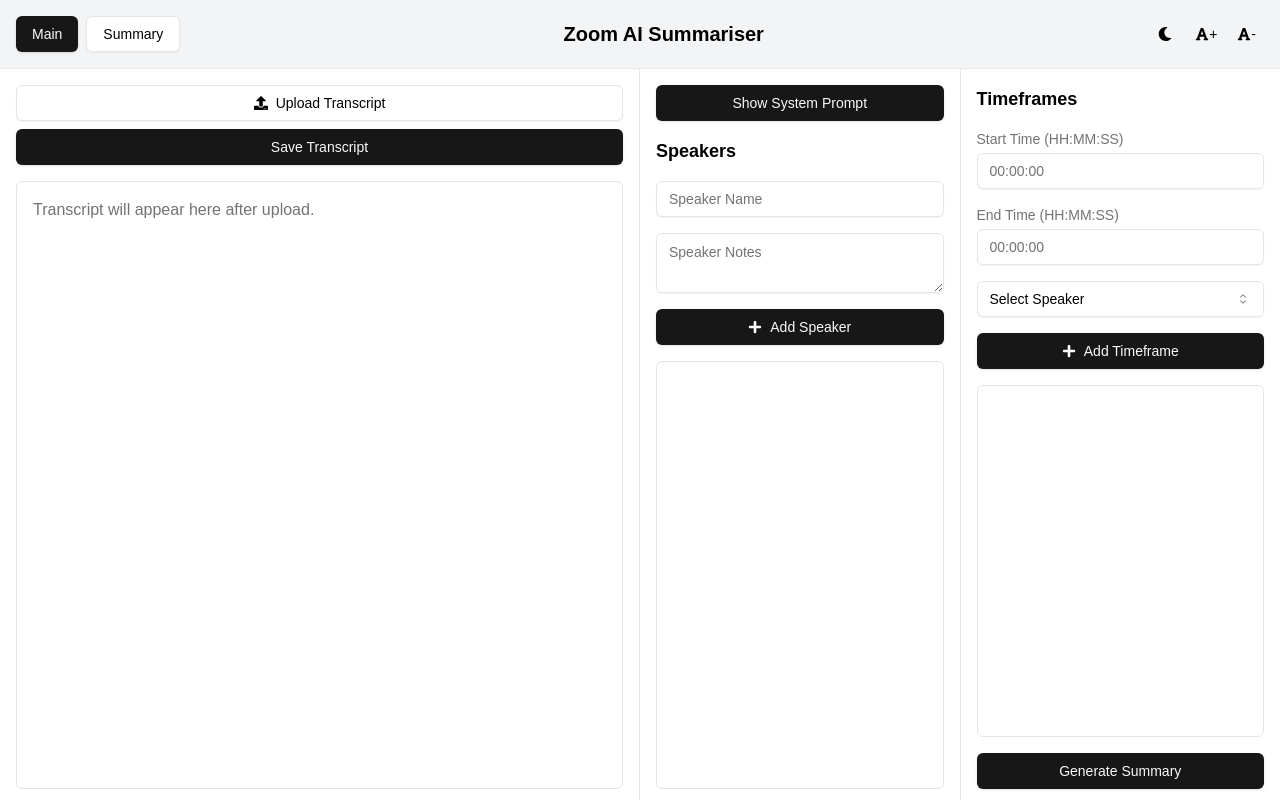
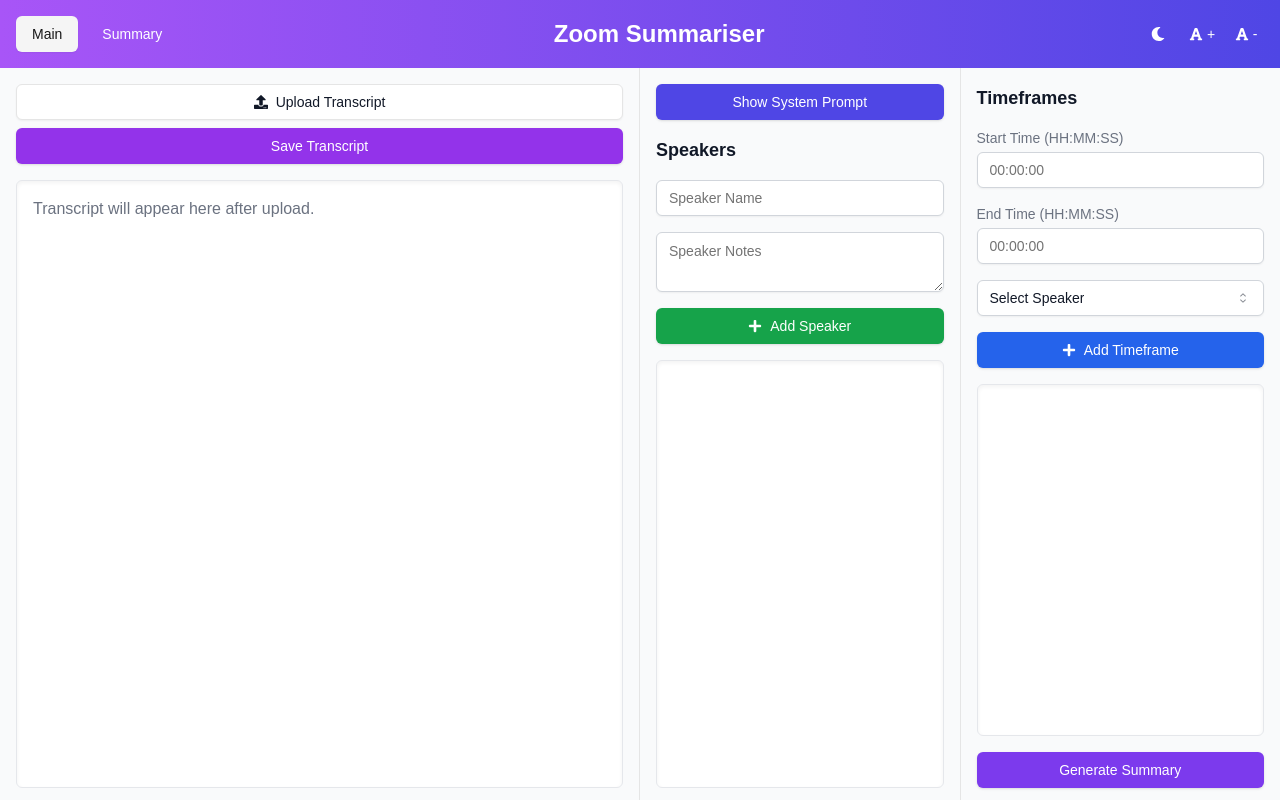
Before and after one commit to Phat0101/Zoom_summariser, a Next.js app: page / in a window 1280 px wide. Built offline with nearby package versions, Linux system fonts and the light colour scheme.

Commit message:
some color change

```diff
--- a/package.json
+++ b/package.json
@@ -17,6 +17,7 @@
     "ai": "^3.4.7",
     "class-variance-authority": "^0.7.0",
     "clsx": "^2.1.1",
+    "framer-motion": "^11.11.10",
     "lucide-react": "^0.446.0",
     "next": "14.2.13",
     "react": "^18",
--- a/src/components/NavBar.tsx
+++ b/src/components/NavBar.tsx
@@ -1,5 +1,7 @@
+import React from 'react'
 import { Button } from "@/components/ui/button"
 import { FaMoon, FaSun, FaFont } from "react-icons/fa"
+import { motion } from "framer-motion"
 
 interface NavBarProps {
   currentPage: "main" | "summary";
@@ -17,29 +19,40 @@
   changeFontSize,
 }: NavBarProps) {
   return (
-    <nav className="flex justify-between items-center p-4 bg-gray-100 dark:bg-black text-black dark:text-white border-b-[1px]">
-      <div>
-        <Button onClick={() => setCurrentPage("main")} variant={currentPage === "main" ? "default" : "outline"} className="mr-2">
+    <motion.nav
+      className="flex justify-between items-center p-4 bg-gradient-to-r from-purple-500 to-indigo-600 text-white"
+      initial={{ opacity: 0, y: -50 }}
+      animate={{ opacity: 1, y: 0 }}
+      transition={{ duration: 0.5 }}
+    >
+      <div className="flex space-x-2">
+        <Button
+          onClick={() => setCurrentPage("main")}
+          variant={currentPage === "main" ? "secondary" : "ghost"}
+          className="dark:text-white hover:text-purple-400"
+        >
           Main
         </Button>
-        <Button onClick={() => setCurrentPage("summary")} variant={currentPage === "summary" ? "default" : "outline"}>
+        <Button
+          onClick={() => setCurrentPage("summary")}
+          variant={currentPage === "summary" ? "secondary" : "ghost"}
+          className="dark:text-white hover:text-purple-400"
+        >
           Summary
         </Button>
       </div>
-      <h2 className="font-bold text-xl">
-        Zoom AI Summariser
-      </h2>
-      <div>
-        <Button onClick={toggleDarkMode} variant="ghost" size="icon" className="mr-1">
+      <h2 className="font-bold text-2xl">Zoom Summariser</h2>
+      <div className="flex space-x-2">
+        <Button onClick={toggleDarkMode} variant="ghost" size="icon" className="text-white hover:text-purple-400">
           {darkMode ? <FaSun /> : <FaMoon />}
         </Button>
-        <Button onClick={() => changeFontSize(true)} variant="ghost" className="px-2 mr-1">
-          <FaFont /> +
+        <Button onClick={() => changeFontSize(true)} variant="ghost" size='icon' className="text-white hover:text-purple-400">
+          <FaFont className="mr-1" /> +
         </Button>
-        <Button onClick={() => changeFontSize(false)} variant="ghost" className="px-2">
-          <FaFont /> -
+        <Button onClick={() => changeFontSize(false)} variant="ghost"  size='icon' className="text-white hover:text-purple-400">
+          <FaFont className="mr-1" /> -
         </Button>
       </div>
-    </nav>
+    </motion.nav>
   )
 }
--- a/src/components/transcript-summarizer.tsx
+++ b/src/components/transcript-summarizer.tsx
@@ -1,3 +1,5 @@
+'use client'
+
 import React, { useState, useEffect, useRef } from "react";
 import { useLocalStorage } from "@/hooks/useLocalStorage";
 import { Button } from "@/components/ui/button";
@@ -8,7 +10,8 @@
 import { ScrollArea } from "@/components/ui/scroll-area";
 import { FaPlus, FaUpload, FaTrash, FaSpinner } from "react-icons/fa";
 import { parseTranscript } from "@/lib/parse";
-import Result from "./Result"; // Import the new Result component
+import Result from "./Result";
+import { motion } from "framer-motion";
 
 interface Speaker {
   name: string;
@@ -17,8 +20,8 @@
 }
 
 interface Timeframe {
-  start: string;  // Format: "HH:MM:SS"
-  end: string;    // Format: "HH:MM:SS"
+  start: string;
+  end: string;
   speaker: string;
 }
 
@@ -75,7 +78,7 @@
   }
 
   const getRandomColor = () => {
-    const letters = "CDEF"; // Use only the higher range of hex values to ensure light colors
+    const letters = "CDEF";
     let color = "#";
     for (let i = 0; i < 6; i++) {
       color += letters[Math.floor(Math.random() * letters.length)];
@@ -102,13 +105,13 @@
 
   const addSpeaker = () => {
     if (newSpeaker.name) {
-      setSpeakers([...speakers, { ...newSpeaker, color: getRandomColor() }]);
+      setSpeakers(prevSpeakers => [...(prevSpeakers || []), { ...newSpeaker, color: getRandomColor() }]);
       setNewSpeaker({ name: "", notes: "", color: "" });
     }
   };
 
   const deleteSpeaker = (index: number) => {
-    setSpeakers(speakers.filter((_, i) => i !== index));
+    setSpeakers(prevSpeakers => (prevSpeakers || []).filter((_, i) => i !== index));
   };
 
   const validateTimeFormat = (time: string): boolean => {
@@ -117,18 +120,14 @@
   };
 
   const handleTimeChange = (value: string, field: 'start' | 'end') => {
-    // Allow empty value for deletion
     if (!value) {
       setNewTimeframe(prev => ({ ...prev, [field]: "" }));
       return;
     }
 
-    // Remove any non-digit characters
     const digits = value.replace(/\D/g, '');
 
-    // Don't pad with zeros if user is still typing or deleting
     if (digits.length < 6) {
-      // Format partially typed time
       let formattedTime = digits;
       if (digits.length > 2) {
         formattedTime = digits.substring(0, 2) + ':' + digits.substring(2);
@@ -140,13 +139,11 @@
       return;
     }
 
-    // Format complete time
     const hours = digits.substring(0, 2);
     const minutes = digits.substring(2, 4);
     const seconds = digits.substring(4, 6);
     const formattedTime = `${hours}:${minutes}:${seconds}`;
 
-    // Only update if it's a valid time
     if (validateTimeFormat(formattedTime)) {
       setNewTimeframe(prev => ({ ...prev, [field]: formattedTime }));
     }
@@ -159,31 +156,29 @@
         validateTimeFormat(newTimeframe.start) &&
         validateTimeFormat(newTimeframe.end) &&
         newTimeframe.start <= newTimeframe.end) {
-      setTimeframes([...timeframes, newTimeframe]);
+      setTimeframes(prevTimeframes => [...(prevTimeframes || []), newTimeframe]);
       setNewTimeframe({ start: "", end: "", speaker: "" });
     } else {
-      // You might want to add error handling here
       alert("Please enter valid time format (HH:MM:SS)");
     }
   };
 
   const deleteTimeframe = (index: number) => {
-    setTimeframes(timeframes.filter((_, i) => i !== index));
+    setTimeframes(prevTimeframes => (prevTimeframes || []).filter((_, i) => i !== index));
   };
 
   const generateSummary = async () => {
-    if (speakers.length === 0 || transcript.length === 0) return;
+    if (!speakers || speakers.length === 0 || !transcript || transcript.length === 0) return;
 
     setIsLoading(true);
 
     const speakerTranscripts = speakers.map(speaker => {
-      const speakerTimeframes = timeframes.filter(timeframe => timeframe.speaker === speaker.name);
+      const speakerTimeframes = (timeframes || []).filter(timeframe => timeframe.speaker === speaker.name);
       const speakerTranscriptSegments = speakerTimeframes.map(timeframe => {
         return transcript.filter(line => {
           const timestampMatch = line.match(/(\d{2}:\d{2}:\d{2})/);
           if (timestampMatch) {
             const timestamp = timestampMatch[0];
-            // Include exact start and end times
             return timestamp >= timeframe.start && timestamp <= timeframe.end;
           }
           return false;
@@ -212,12 +207,14 @@
       setCurrentPage("summary");
     } catch (error) {
       console.error('Error generating summary:', error);
+      alert('Failed to generate summary. Please try again.');
     } finally {
       setIsLoading(false);
     }
   };
 
   const downloadSummaries = () => {
+    if (!summaries || summaries.length === 0) return;
     const content = summaries.map((summary) => `${summary.speaker}:\n${summary.content}\n\n`).join("");
     const blob = new Blob([content], { type: "text/plain" });
     const url = URL.createObjectURL(blob);
@@ -237,16 +234,16 @@
   };
 
   const applyTimeframeColors = () => {
+    if (!transcript || transcript.length === 0) return [];
     const updatedTranscript = transcript.map((line) => {
       const timestampMatch = line.match(/\d{2}:\d{2}:\d{2}/);
       if (timestampMatch) {
         const timestamp = timestampMatch[0];
-        const matchingTimeframe = timeframes.find((timeframe) => {
-          // Use exact timestamps from timeframe
+        const matchingTimeframe = (timeframes || []).find((timeframe) => {
           return timestamp >= timeframe.start && timestamp <= timeframe.end;
         });
         if (matchingTimeframe) {
-          const speaker = speakers.find((s) => s.name === matchingTimeframe.speaker);
+          const speaker = (speakers || []).find((s) => s.name === matchingTimeframe.speaker);
           if (speaker) {
             return `<span style="background-color: ${hexToRgba(speaker.color, 0.7)}">${line}</span>`;
           }
@@ -274,11 +271,16 @@
   const coloredTranscript = applyTimeframeColors();
 
   return (
-    <div className="bg-white dark:bg-black text-black dark:text-white h-[calc(100vh-64px)]">
+      <div className={`bg-gray-50 dark:bg-gray-900 text-gray-900 dark:text-gray-100 h-[calc(100vh-64px)] transition-colors duration-300`}>
         {currentPage === "main" ? (
           <ResizablePanelGroup direction="horizontal" className="h-full">
             <ResizablePanel defaultSize={50}>
-            <div className="h-full p-4 flex flex-col">
+              <motion.div
+                className="h-full p-4 flex flex-col"
+                initial={{ opacity: 0 }}
+                animate={{ opacity: 1 }}
+                transition={{ duration: 0.5 }}
+              >
                 <div className="flex-none mb-4">
                   <Input
                     type="file"
@@ -288,23 +290,23 @@
                     id="transcript-upload"
                   />
                   <label htmlFor="transcript-upload">
-                  <Button variant="outline" className="w-full" asChild>
+                    <Button variant="outline" className="w-full bg-white dark:bg-gray-800 hover:bg-gray-100 dark:hover:bg-gray-700 transition-colors duration-200" asChild>
                       <span>
                         <FaUpload className="mr-2" />
                         Upload Transcript
                       </span>
                     </Button>
                   </label>
-                <Button onClick={saveTranscript} className="w-full mt-2">
+                  <Button onClick={saveTranscript} className="w-full mt-2 bg-purple-600 hover:bg-purple-700 text-white transition-colors duration-200">
                     Save Transcript
                   </Button>
                 </div>
                 <ScrollArea
-                className="flex-1 border border-neutral-200 rounded-md p-4 dark:border-neutral-800"
+                  className="flex-1 border border-gray-200 rounded-md p-4 dark:border-gray-700 bg-white dark:bg-gray-800 shadow-inner"
                   style={{ fontSize: `${fontSize}px` }}
                 >
                   <div ref={scrollContainerRef}>
-                  {coloredTranscript.length > 0 ? (
+                    {coloredTranscript && coloredTranscript.length > 0 ? (
                       coloredTranscript.map((line, index) => (
                         <p
                           key={index}
@@ -313,32 +315,39 @@
                               lineRefs.current[index] = el;
                             }
                           }}
-                        className="whitespace-pre-wrap"
+                          className="whitespace-pre-wrap mb-2"
                           dangerouslySetInnerHTML={{ __html: line }}
                         />
                       ))
                     ) : (
-                    <p className="text-neutral-500 dark:text-gray-400">
+                      <p className="text-gray-500 dark:text-gray-400">
                         Transcript will appear here after upload.
                       </p>
                     )}
                   </div>
                 </ScrollArea>
-            </div>
+              </motion.div>
             </ResizablePanel>
             <ResizableHandle />
             <ResizablePanel defaultSize={25}>
-            <div className="h-full p-4 flex flex-col">
+              <motion.div
+                className="h-full p-4 flex flex-col"
+                initial={{ opacity: 0, x: 50 }}
+                animate={{ opacity: 1, x: 0 }}
+                transition={{ duration: 0.5, delay: 0.2 }}
+              >
                 <div className="flex-none mb-4">
-                <Button onClick={() => setShowSystemPromptTextarea(!showSystemPromptTextarea)} className="w-full">
-                  {showSystemPromptTextarea ? "Hide System Prompt" : "Show System Prompt"}
+                  <Button onClick={() => setShowSystemPromptTextarea(!showSystemPromptTextarea)} className="w-full bg-indigo-600 hover:bg-indigo-700 text-white transition-colors duration-200">
+                    {showSystemPromptTextarea ? "Hide System Prompt" :
+
+ "Show System Prompt"}
                   </Button>
                   {showSystemPromptTextarea && (
                     <Textarea
                       placeholder="Enter system prompt here..."
                       value={systemPrompt}
                       onChange={(e: React.ChangeEvent<HTMLTextAreaElement>) => setSystemPrompt(e.target.value)}
-                  className="mt-2"
+                      className="mt-2 bg-white dark:bg-gray-800 border-gray-300 dark:border-gray-600"
                     />
                   )}
                 </div>
@@ -348,19 +357,27 @@
                     placeholder="Speaker Name"
                     value={newSpeaker.name}
                     onChange={(e) => setNewSpeaker({ ...newSpeaker, name: e.target.value })}
+                    className="bg-white dark:bg-gray-800 border-gray-300 dark:border-gray-600"
                   />
                   <Textarea
                     placeholder="Speaker Notes"
                     value={newSpeaker.notes}
                     onChange={(e) => setNewSpeaker({ ...newSpeaker, notes: e.target.value })}
+                    className="bg-white dark:bg-gray-800 border-gray-300 dark:border-gray-600"
                   />
-                <Button onClick={addSpeaker} className="w-full">
+                  <Button onClick={addSpeaker} className="w-full bg-green-600 hover:bg-green-700 text-white transition-colors duration-200">
                     <FaPlus className="mr-2" /> Add Speaker
                   </Button>
                 </div>
-              <ScrollArea className="flex-1 border border-neutral-200 rounded-md p-4 dark:border-neutral-800">
-                {speakers.map((speaker, index) => (
-                  <div key={index} className="mb-4 flex justify-between items-center border-b-[1px]">
+                <ScrollArea className="flex-1 border border-gray-200 rounded-md p-4 dark:border-gray-700 bg-white dark:bg-gray-800 shadow-inner">
+                  {speakers && speakers.map((speaker, index) => (
+                    <motion.div
+                      key={index}
+                      className="mb-4 flex justify-between items-center border-b border-gray-200 dark:border-gray-700 pb-2"
+                      initial={{ opacity: 0, y: 20 }}
+                      animate={{ opacity: 1, y: 0 }}
+                      transition={{ duration: 0.3, delay: index * 0.1 }}
+                    >
                       <div className="flex items-center">
                         <div
                           className="w-4 h-4 rounded-full mr-4"
@@ -368,24 +385,29 @@
                         ></div>
                         <div className="flex-grow overflow-auto">
                           <h3 className="text-base font-medium">{speaker.name}</h3>
-                        <p className="text-sm text-neutral-500 dark:text-gray-400">{speaker.notes}</p>
+                          <p className="text-sm text-gray-500 dark:text-gray-400">{speaker.notes}</p>
                         </div>
                       </div>
-                    <Button variant="ghost" onClick={() => deleteSpeaker(index)}>
+                      <Button variant="ghost" onClick={() => deleteSpeaker(index)} className="text-red-500 hover:text-red-700">
                         <FaTrash />
                       </Button>
-                  </div>
+                    </motion.div>
                   ))}
                 </ScrollArea>
-            </div>
+              </motion.div>
             </ResizablePanel>
             <ResizableHandle />
             <ResizablePanel defaultSize={25}>
-            <div className="h-full p-4 flex flex-col">
+              <motion.div
+                className="h-full p-4 flex flex-col"
+                initial={{ opacity: 0, x: 50 }}
+                animate={{ opacity: 1, x: 0 }}
+                transition={{ duration: 0.5, delay: 0.4 }}
+              >
                 <h2 className="flex-none text-lg font-semibold mb-4">Timeframes</h2>
                 <div className="flex-none space-y-4 mb-4">
                   <div>
-                  <label className="text-sm text-neutral-500 dark:text-gray-400 mb-1 block">
+                    <label className="text-sm text-gray-500 dark:text-gray-400 mb-1 block">
                       Start Time (HH:MM:SS)
                     </label>
                     <Input
@@ -393,10 +415,11 @@
                       value={newTimeframe.start}
                       onChange={(e) => handleTimeChange(e.target.value, 'start')}
                       maxLength={8}
+                      className="bg-white dark:bg-gray-800 border-gray-300 dark:border-gray-600"
                     />
                   </div>
                   <div>
-                  <label className="text-sm text-neutral-500 dark:text-gray-400 mb-1 block">
+                    <label className="text-sm text-gray-500 dark:text-gray-400 mb-1 block">
                       End Time (HH:MM:SS)
                     </label>
                     <Input
@@ -404,62 +427,72 @@
                       value={newTimeframe.end}
                       onChange={(e) => handleTimeChange(e.target.value, 'end')}
                       maxLength={8}
+                      className="bg-white dark:bg-gray-800 border-gray-300 dark:border-gray-600"
                     />
                   </div>
                   <Select
                     value={newTimeframe.speaker}
                     onValueChange={(value) => setNewTimeframe({ ...newTimeframe, speaker: value })}
                   >
-                  <SelectTrigger>
+                    <SelectTrigger className="bg-white dark:bg-gray-800 border-gray-300 dark:border-gray-600">
                       <SelectValue placeholder="Select Speaker" />
                     </SelectTrigger>
                     <SelectContent>
-                    {speakers.map((speaker, speakerIndex) => (
+                      {speakers && speakers.map((speaker, speakerIndex) => (
                         <SelectItem key={speakerIndex} value={speaker.name}>
                           {speaker.name}
                         </SelectItem>
                       ))}
                     </SelectContent>
                   </Select>
-                <Button onClick={addTimeframe} className="w-full">
+                  <Button onClick={addTimeframe} className="w-full bg-blue-600 hover:bg-blue-700 text-white transition-colors duration-200">
                     <FaPlus className="mr-2" /> Add Timeframe
                   </Button>
                 </div>
-              <ScrollArea className="flex-1 border border-neutral-200 rounded-md p-4 dark:border-neutral-800">
-                {timeframes.map((timeframe, index) => (
-                  <div
+                <ScrollArea className="flex-1 border border-gray-200 rounded-md p-4 dark:border-gray-700 bg-white dark:bg-gray-800 shadow-inner">
+                  {timeframes && timeframes.map((timeframe, index) => (
+                    <motion.div
                       key={index}
-                    className="mb-4 flex justify-between items-center border-b-[1px] cursor-pointer hover:bg-gray-100 dark:hover:bg-gray-800"
+                      className="mb-4 flex justify-between items-center border-b border-gray-200 dark:border-gray-700 pb-2 cursor-pointer hover:bg-gray-100 dark:hover:bg-gray-700 transition-colors duration-200"
                       onClick={() => scrollToTimeframe(timeframe.start)}
+                      initial={{ opacity: 0, y: 20 }}
+                      animate={{ opacity: 1, y: 0 }}
+                      transition={{ duration: 0.3, delay: index * 0.1 }}
                     >
                       <div className="flex-grow overflow-auto">
                         <h3 className="text-base font-medium">Timeframe {index + 1}</h3>
-                      <p className="text-sm text-neutral-500 dark:text-gray-400">
+                        <p className="text-sm text-gray-500 dark:text-gray-400">
                           Start: {timeframe.start}, End: {timeframe.end}, Speaker: {timeframe.speaker}
                         </p>
                       </div>
                       <Button
                         variant="ghost"
                         onClick={(e) => {
-                        e.stopPropagation(); // Prevent triggering scroll when deleting
+                          e.stopPropagation();
                           deleteTimeframe(index);
                         }}
+                        className="text-red-500 hover:text-red-700"
                       >
                         <FaTrash />
                       </Button>
-                  </div>
+                    </motion.div>
                   ))}
                 </ScrollArea>
                 <div className="flex-none mt-4 space-y-4">
-                <Button onClick={generateSummary} className="w-full" disabled={isLoading}>
-                  {isLoading ? <FaSpinner className="animate-spin" /> : "Generate Summary"}
+                  <Button
+                    onClick={generateSummary}
+                    className="w-full bg-violet-600 hover:bg-violet-700 text-white transition-colors duration-200"
+                    disabled={isLoading}
+                  >
+                    {isLoading ? <FaSpinner className="animate-spin mr-2" /> : null}
+                    {isLoading ? "Generating..." : "Generate Summary"}
                   </Button>
                 </div>
-            </div>
+              </motion.div>
             </ResizablePanel>
           </ResizablePanelGroup>
         ) : (
-        <Result summaries={summaries} fontSize={fontSize} downloadSummaries={downloadSummaries} />
+          <Result summaries={summaries || []} fontSize={fontSize} downloadSummaries={downloadSummaries} />
         )}
       </div>
   );
```
Also changed, not shown: src/components/Result.tsx (+24 -11 lines), 2 other files (tests, documents, lock files or other folders). Lines whose indentation alone changed are shown as unchanged.
